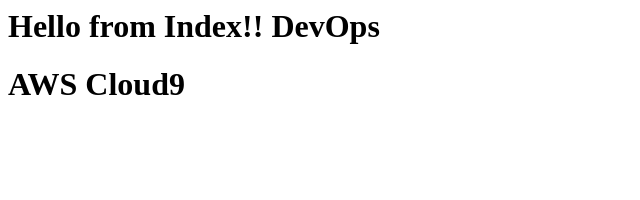
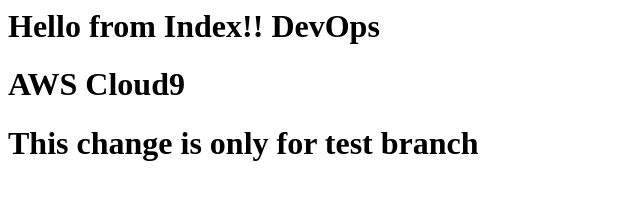
Before and after one commit to snehal-dhabale3191/Test1, a plain HTML site: page index.html in a window 1280 px wide. Shown: the whole page, without its empty margins (0-640 px from the left). Drawn offline with Linux system fonts and the light colour scheme.

Commit message:
Modified index file for Test branch

```diff
--- a/index.html
+++ b/index.html
@@ -1,2 +1,3 @@
 <h1> Hello from Index!! DevOps</h1>
 <h1> AWS Cloud9 </h1>
+<h1> This change is only for test branch</h1>
```
